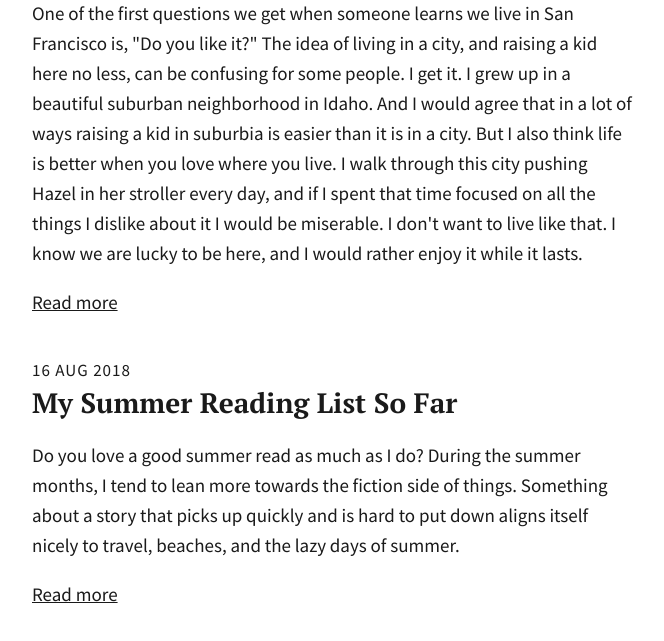
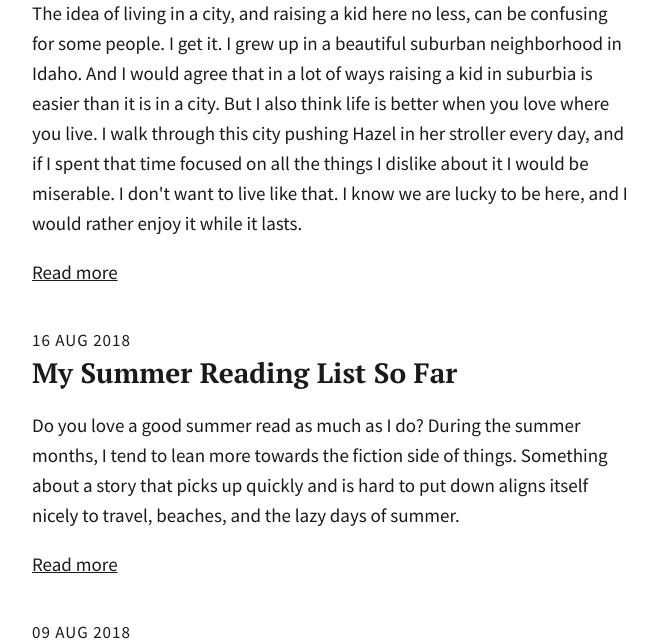
Before and after one commit to totiffany/totiffany.github.io, a Jekyll site: the page built from index.html, in a window 1280 px wide and 900 px high, scrolled down 356 px, cut to the strip 259-900 px from the top of the window. Shown: the whole strip, without its empty margins (308-972 px from the left). Built offline with Jekyll 4.4.1, drawn with Linux system fonts in a browser that asks for light colours.

Commit message:
Update 2018-08-22-The-3-Best-And-Worst-Things-About-Living-In-San-Francisco.md

```diff
--- a/_posts/2018-08-22-The-3-Best-And-Worst-Things-About-Living-In-San-Francisco.md
+++ b/_posts/2018-08-22-The-3-Best-And-Worst-Things-About-Living-In-San-Francisco.md
@@ -1,16 +1,14 @@
 ---
 published: true
 description: >-
-  One of the first questions we get when someone learns we live in San Francisco
-  is, "Do you like it?" The idea of living in a city, and raising a kid here no
-  less, can be confusing for some people. I get it. I grew up in a beautiful
-  suburban neighborhood in Idaho. And I would agree that in a lot of ways
-  raising a kid in suburbia is easier than it is in a city. But I also think
-  life is better when you love where you live. I walk through this city pushing
-  Hazel in her stroller every day, and if I spent that time focused on all the
-  things I dislike about it I would be miserable. I don't want to live like
-  that. I know we are lucky to be here, and I would rather enjoy it while it
-  lasts.
+  The idea of living in a city, and raising a kid here no less, can be confusing
+  for some people. I get it. I grew up in a beautiful suburban neighborhood in
+  Idaho. And I would agree that in a lot of ways raising a kid in suburbia is
+  easier than it is in a city. But I also think life is better when you love
+  where you live. I walk through this city pushing Hazel in her stroller every
+  day, and if I spent that time focused on all the things I dislike about it I
+  would be miserable. I don't want to live like that. I know we are lucky to be
+  here, and I would rather enjoy it while it lasts.
 image: San-Francisco-Victorian-3.jpg
 ---
 ![San-Francisco-Victorian-3.jpg]({{site.baseurl}}/img/San-Francisco-Victorian-3.jpg)
```
